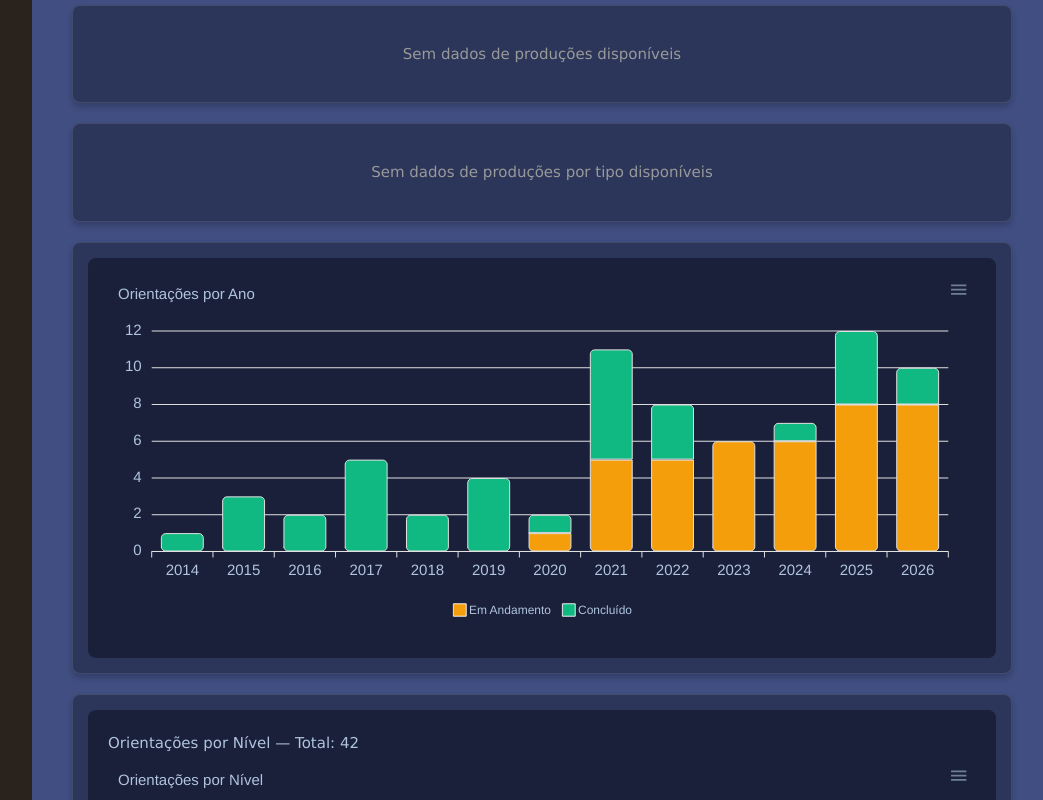
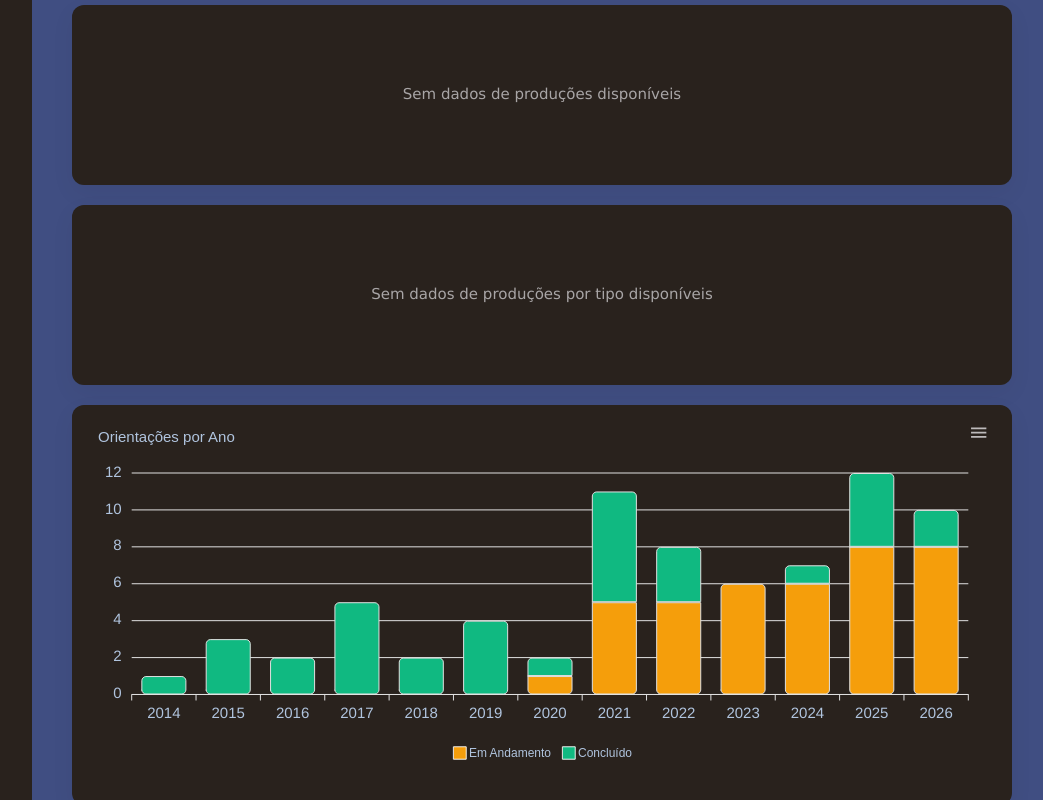
Before and after one commit to ppgcc-ufpi/Sistema_PPGCC, a React (Create React App) app: page /Sistema_PPGCC/curriculos in a window 1280 px wide. Shown: the part 840-1640 px from the top of the page, without its empty margins (228-1271 px from the left). Built offline with nearby package versions, Linux system fonts and the light colour scheme; a web font is replaced by a local one.

Commit message:
style: padroniza o visual das abas com os cards da home

```diff
--- a/src/components/Lattes/CurriculoDocente.css
+++ b/src/components/Lattes/CurriculoDocente.css
@@ -143,17 +143,17 @@
 }
 
 .chart-container {
-  background: rgba(0, 0, 0, 0.3);
-  border: 1px solid rgba(255, 255, 255, 0.1);
-  border-radius: 8px;
-  padding: 15px;
-  box-shadow: 0 4px 6px rgba(0, 0, 0, 0.2);
-  transition: all 0.3s ease;
+  min-width: 0;
+  background: transparent;
+  border: 0;
+  border-radius: 12px;
+  padding: 0;
+  box-shadow: none;
+  transition: transform 0.3s ease;
 }
 
 .chart-container:hover {
-  border-color: rgba(255, 255, 255, 0.2);
-  box-shadow: 0 8px 12px rgba(0, 0, 0, 0.3);
+  transform: translateY(-2px);
 }
 
 .statistics {
--- /dev/null
+++ b/src/components/Lattes/LattesCharts.css
@@ -0,0 +1,49 @@
+.lattes-chart {
+  width: 100%;
+  min-width: 0;
+  min-height: 400px;
+  padding: 24px;
+  overflow: hidden;
+  border-radius: 12px;
+  background: var(--clr-primary);
+  box-shadow: rgba(0, 0, 0, 0.05) 0 8px 24px;
+  color: var(--clr-white);
+}
+
+.lattes-chart--large {
+  min-height: 460px;
+}
+
+.lattes-chart--dynamic {
+  min-height: 420px;
+}
+
+.lattes-chart--empty {
+  display: grid;
+  min-height: 180px;
+  place-items: center;
+  color: var(--clr-silver);
+  text-align: center;
+}
+
+.lattes-chart .apexcharts-title-text,
+.lattes-chart .apexcharts-legend-text {
+  font-family: var(--font-family-bai) !important;
+}
+
+.lattes-chart .apexcharts-toolbar svg {
+  fill: var(--clr-silver-v1);
+}
+
+.lattes-chart .apexcharts-menu {
+  border: 0;
+  border-radius: 8px;
+  background: var(--clr-white);
+  box-shadow: rgba(0, 0, 0, 0.2) 0 8px 24px;
+}
+
+@media screen and (max-width: 1400px) {
+  .lattes-chart {
+    padding: 16px;
+  }
+}
--- a/src/components/Lattes/OrientacoesChart.jsx
+++ b/src/components/Lattes/OrientacoesChart.jsx
@@ -1,5 +1,6 @@
 import React from 'react';
 import Chart from 'react-apexcharts';
+import './LattesCharts.css';
 
 const OrientacoesChart = ({ orientacoesPorAno, chartName = "Orientações por Ano" }) => {
   const anos = Object.keys(orientacoesPorAno)
@@ -8,7 +9,7 @@ const OrientacoesChart = ({ orientacoesPorAno, chartName = "Orientações por An
 
   if (anos.length === 0) {
     return (
-      <div style={{ padding: '20px', textAlign: 'center', color: '#999' }}>
+      <div className="lattes-chart lattes-chart--empty">
         Sem dados de orientações disponíveis
       </div>
     );
@@ -122,7 +123,7 @@ const OrientacoesChart = ({ orientacoesPorAno, chartName = "Orientações por An
   ];
 
   return (
-    <div style={{ width: '100%', height: '400px', background: '#1a1f3a', borderRadius: '8px', padding: '20px' }}>
+    <div className="lattes-chart">
       <Chart options={options} series={series} type="bar" height={350} />
     </div>
   );
--- a/src/components/Lattes/OrientacoesNivelChart.jsx
+++ b/src/components/Lattes/OrientacoesNivelChart.jsx
@@ -1,15 +1,14 @@
 import React from 'react';
 import Chart from 'react-apexcharts';
 import { prepareDadosOrientacoesPorNivel } from '../../utils/lattesDataProcessor';
+import './LattesCharts.css';
 
 const OrientacoesNivelChart = ({ orientacoesPorNivel, chartName = 'Orientações por Nível' }) => {
   const { series, categories } = prepareDadosOrientacoesPorNivel(orientacoesPorNivel || {});
 
-  const total = series && series.length ? series.reduce((sum, s) => sum + s.data.reduce((a, b) => a + b, 0), 0) : 0;
-
   if (!categories || categories.length === 0) {
     return (
-      <div style={{ padding: '20px', textAlign: 'center', color: '#999' }}>
+      <div className="lattes-chart lattes-chart--empty">
         Sem dados de orientações por nível disponíveis
       </div>
     );
@@ -57,8 +56,7 @@ const OrientacoesNivelChart = ({ orientacoesPorNivel, chartName = 'Orientações
   };
 
   return (
-    <div style={{ width: '100%', height: '400px', background: '#1a1f3a', borderRadius: '8px', padding: '20px' }}>
-      <div style={{ marginBottom: '8px', color: '#B0C4DE' }}>{chartName} — Total: {total}</div>
+    <div className="lattes-chart">
       <Chart options={options} series={series} type="bar" height={350} />
     </div>
   );
--- a/src/components/Lattes/ProducaoOrientacoesScatterChart.jsx
+++ b/src/components/Lattes/ProducaoOrientacoesScatterChart.jsx
@@ -1,5 +1,6 @@
 import React from 'react';
 import Chart from 'react-apexcharts';
+import './LattesCharts.css';
 
 const ProducaoOrientacoesScatterChart = ({
   docenteData,
@@ -10,7 +11,7 @@ const ProducaoOrientacoesScatterChart = ({
 }) => {
   if (!docenteData || docenteData.length === 0) {
     return (
-      <div style={{ padding: '20px', textAlign: 'center', color: '#999' }}>
+      <div className="lattes-chart lattes-chart--empty">
         Sem dados de produção e orientações disponíveis
       </div>
     );
@@ -155,15 +156,7 @@ const ProducaoOrientacoesScatterChart = ({
   };
 
   return (
-    <div
-      style={{
-        width: '100%',
-        minHeight: '420px',
-        background: '#1a1f3a',
-        borderRadius: '8px',
-        padding: '20px',
-      }}
-    >
+    <div className="lattes-chart lattes-chart--dynamic">
       <Chart options={options} series={series} type="scatter" height={350} />
     </div>
   );
--- a/src/components/Lattes/ProducoesChart.jsx
+++ b/src/components/Lattes/ProducoesChart.jsx
@@ -1,5 +1,6 @@
 import React from 'react';
 import Chart from 'react-apexcharts';
+import './LattesCharts.css';
 
 const ProducoesChart = ({ producoesPorAno, chartName = "Produções por Ano" }) => {
   const anos = Object.keys(producoesPorAno)
@@ -8,7 +9,7 @@ const ProducoesChart = ({ producoesPorAno, chartName = "Produções por Ano" })
 
   if (anos.length === 0) {
     return (
-      <div style={{ padding: '20px', textAlign: 'center', color: '#999' }}>
+      <div className="lattes-chart lattes-chart--empty">
         Sem dados de produções disponíveis
       </div>
     );
@@ -106,7 +107,7 @@ const ProducoesChart = ({ producoesPorAno, chartName = "Produções por Ano" })
   ];
 
   return (
-    <div style={{ width: '100%', height: '400px', background: '#1a1f3a', borderRadius: '8px', padding: '20px' }}>
+    <div className="lattes-chart">
       <Chart options={options} series={series} type="bar" height={350} />
     </div>
   );
--- a/src/components/Lattes/ProducoesDocenteQuadrienioChart.jsx
+++ b/src/components/Lattes/ProducoesDocenteQuadrienioChart.jsx
@@ -1,5 +1,6 @@
 import React from 'react';
 import Chart from 'react-apexcharts';
+import './LattesCharts.css';
 
 const ProducoesDocenteQuadrienioChart = ({
   dadosQuadrenio,
@@ -10,7 +11,7 @@ const ProducoesDocenteQuadrienioChart = ({
 
   if (categories.length === 0 || series.length === 0) {
     return (
-      <div style={{ padding: '20px', textAlign: 'center', color: '#999' }}>
+      <div className="lattes-chart lattes-chart--empty">
         Sem dados de produção disponíveis para o quadriênio selecionado
       </div>
     );
@@ -89,15 +90,7 @@ const ProducoesDocenteQuadrienioChart = ({
   };
 
   return (
-    <div
-      style={{
-        width: '100%',
-        minHeight: '420px',
-        background: '#1a1f3a',
-        borderRadius: '8px',
-        padding: '20px',
-      }}
-    >
+    <div className="lattes-chart lattes-chart--dynamic">
       <Chart options={options} series={series} type="bar" height={chartHeight} />
     </div>
   );
--- a/src/components/Lattes/ProducoesParetoDocenteChart.jsx
+++ b/src/components/Lattes/ProducoesParetoDocenteChart.jsx
@@ -1,5 +1,6 @@
 import React from 'react';
 import Chart from 'react-apexcharts';
+import './LattesCharts.css';
 
 const ProducoesParetoDocenteChart = ({
   dadosPareto,
@@ -20,7 +21,7 @@ const ProducoesParetoDocenteChart = ({
 
   if (!categories.length || !producoes.length) {
     return (
-      <div style={{ padding: '20px', textAlign: 'center', color: '#999' }}>
+      <div className="lattes-chart lattes-chart--empty">
         Sem dados de produção disponíveis para a curva de Pareto
       </div>
     );
@@ -162,7 +163,7 @@ const ProducoesParetoDocenteChart = ({
   ];
 
   return (
-    <div style={{ width: '100%', minHeight: '460px', background: '#1a1f3a', borderRadius: '8px', padding: '20px' }}>
+    <div className="lattes-chart lattes-chart--large">
       <Chart options={options} series={series} type="line" height={420} />
     </div>
   );
--- a/src/components/Lattes/ProducoesSerieTemporalChart.jsx
+++ b/src/components/Lattes/ProducoesSerieTemporalChart.jsx
@@ -1,5 +1,6 @@
 import React from 'react';
 import Chart from 'react-apexcharts';
+import './LattesCharts.css';
 
 const ProducoesSerieTemporalChart = ({ producoesPorAnoTipo, chartName = 'Série Temporal de Produção por Tipo' }) => {
   const anos = Object.keys(producoesPorAnoTipo)
@@ -8,7 +9,7 @@ const ProducoesSerieTemporalChart = ({ producoesPorAnoTipo, chartName = 'Série
 
   if (anos.length === 0) {
     return (
-      <div style={{ padding: '20px', textAlign: 'center', color: '#999' }}>
+      <div className="lattes-chart lattes-chart--empty">
         Sem dados de produções por tipo disponíveis
       </div>
     );
@@ -119,7 +120,7 @@ const ProducoesSerieTemporalChart = ({ producoesPorAnoTipo, chartName = 'Série
   };
 
   return (
-    <div style={{ width: '100%', height: '400px', background: '#1a1f3a', borderRadius: '8px', padding: '20px' }}>
+    <div className="lattes-chart">
       <Chart options={options} series={series} type="line" height={350} />
     </div>
   );
--- a/src/components/Lattes/ProjetosChart.jsx
+++ b/src/components/Lattes/ProjetosChart.jsx
@@ -1,5 +1,6 @@
 import React from 'react';
 import Chart from 'react-apexcharts';
+import './LattesCharts.css';
 
 const ProjetosChart = ({ projetosPorAno, chartName = "Projetos por Ano" }) => {
   const anos = Object.keys(projetosPorAno)
@@ -8,7 +9,7 @@ const ProjetosChart = ({ projetosPorAno, chartName = "Projetos por Ano" }) => {
 
   if (anos.length === 0) {
     return (
-      <div style={{ padding: '20px', textAlign: 'center', color: '#999' }}>
+      <div className="lattes-chart lattes-chart--empty">
         Sem dados de projetos disponíveis
       </div>
     );
@@ -134,7 +135,7 @@ const ProjetosChart = ({ projetosPorAno, chartName = "Projetos por Ano" }) => {
   ];
 
   return (
-    <div style={{ width: '100%', height: '400px', background: '#1a1f3a', borderRadius: '8px', padding: '20px' }}>
+    <div className="lattes-chart">
       <Chart options={options} series={series} type="bar" height={350} />
     </div>
   );
--- a/src/components/Lattes/VisaoGeralLattes.css
+++ b/src/components/Lattes/VisaoGeralLattes.css
@@ -52,10 +52,10 @@
 .visao-geral-lattes__chart {
   min-width: 0;
   overflow: hidden;
-  padding: 12px;
-  border: 1px solid rgba(255, 255, 255, 0.1);
+  padding: 0;
+  border: 0;
   border-radius: 12px;
-  background: rgba(0, 0, 0, 0.22);
+  background: transparent;
 }
 
 .visao-geral-lattes__statistics {
```
